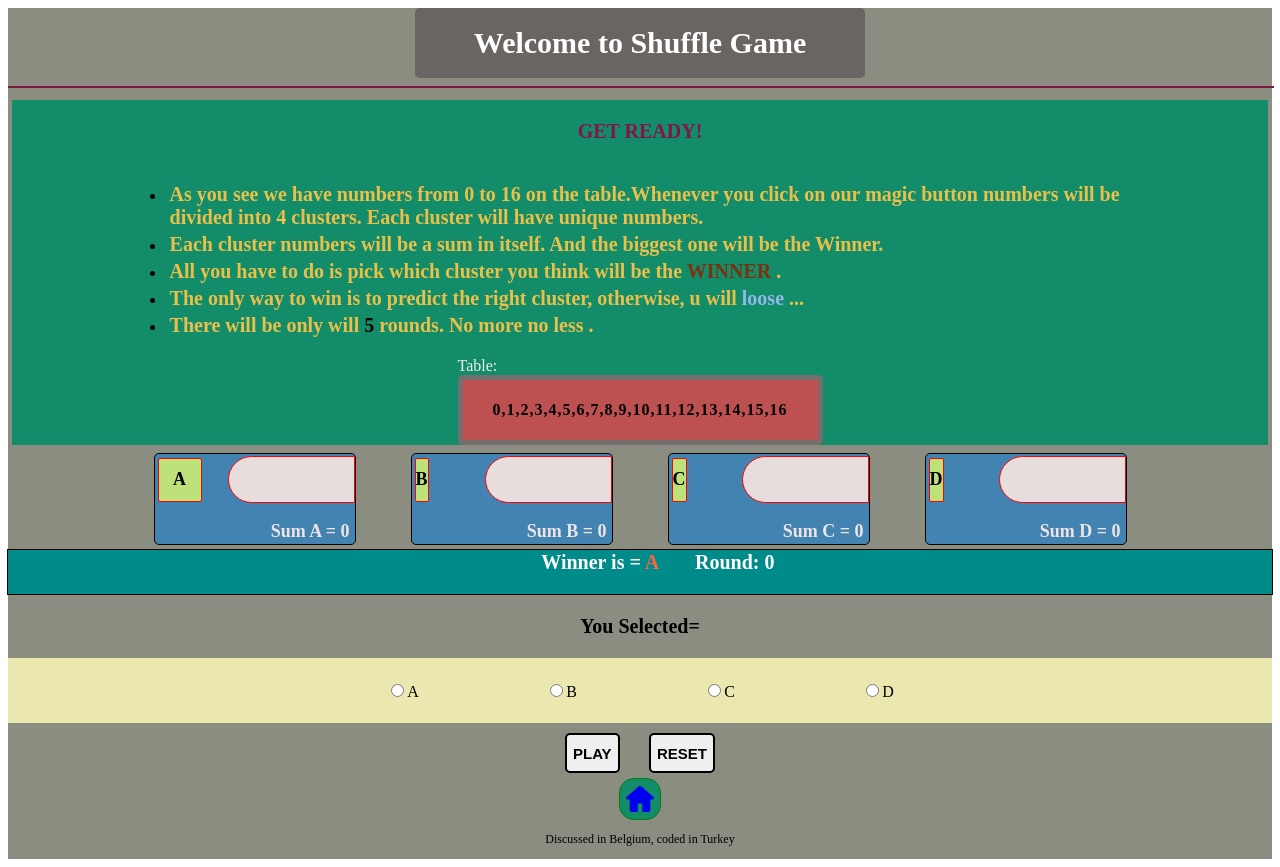
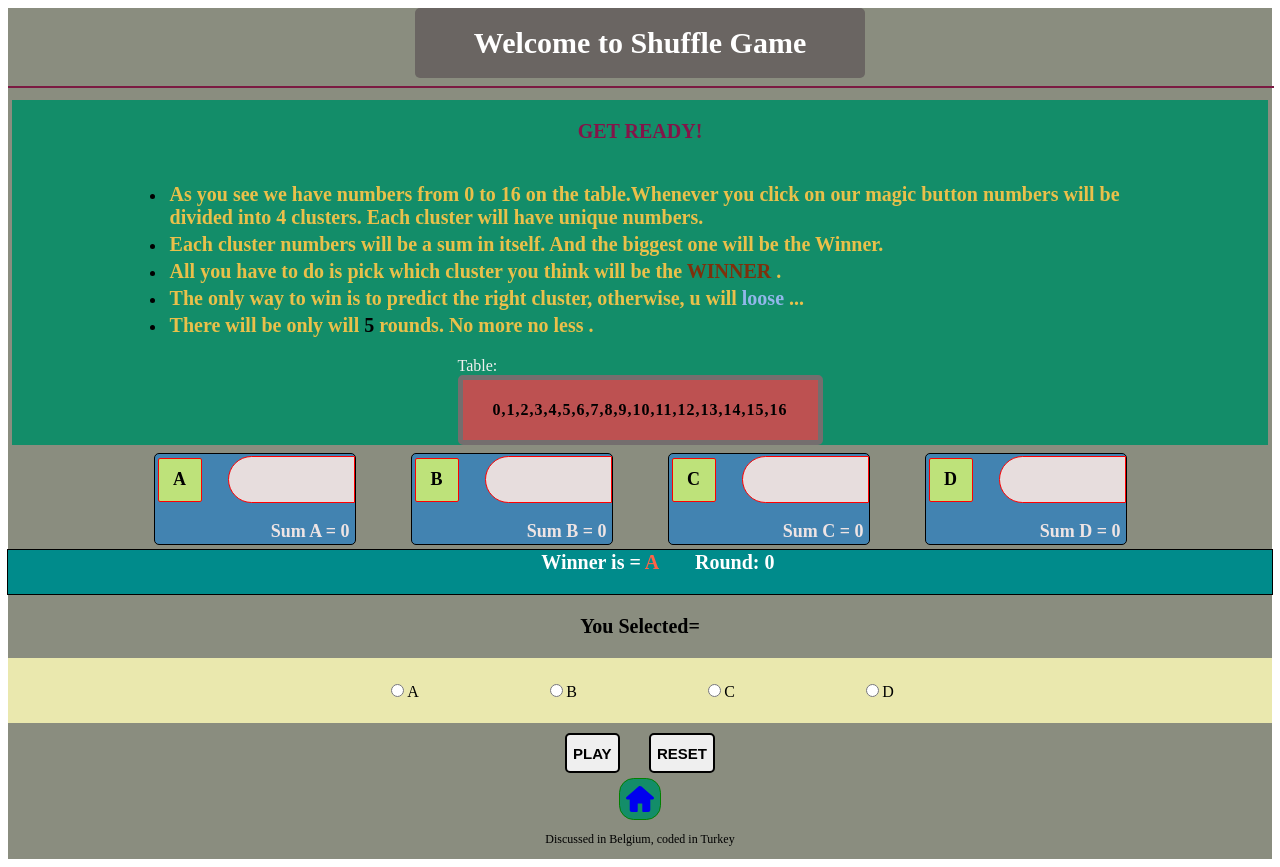
Before and after one commit to muratcan23/minigame, a React (Create React App) app: page /shuffle in a window 1280 px wide. Built offline with nearby package versions, Linux system fonts and the light colour scheme.

Commit message:
give better style

```diff
--- a/src/Components/Clusters.tsx
+++ b/src/Components/Clusters.tsx
@@ -102,8 +102,8 @@ const Clusters: React.FC<ClustersProps> = ({
             border="1px solid red"
             borderRadius="2px"
             bg="#BEE27A"
-            w="42x"
-            h="42px"
+            width={42}
+            height={42}
             alignItems="center"
             justifyContent="center"
             m="2px auto auto 3px"
@@ -159,8 +159,8 @@ const Clusters: React.FC<ClustersProps> = ({
             border="1px solid red"
             borderRadius="2px"
             bg="#BEE27A"
-            w="42x"
-            h="42px"
+            width={42}
+            height={42}
             alignItems="center"
             justifyContent="center"
             m="2px auto auto 3px"
@@ -215,8 +215,8 @@ const Clusters: React.FC<ClustersProps> = ({
             border="1px solid red"
             borderRadius="2px"
             bg="#BEE27A"
-            w="42x"
-            h="42px"
+            width={42}
+            height={42}
             alignItems="center"
             justifyContent="center"
             m="2px auto auto 3px"
```
